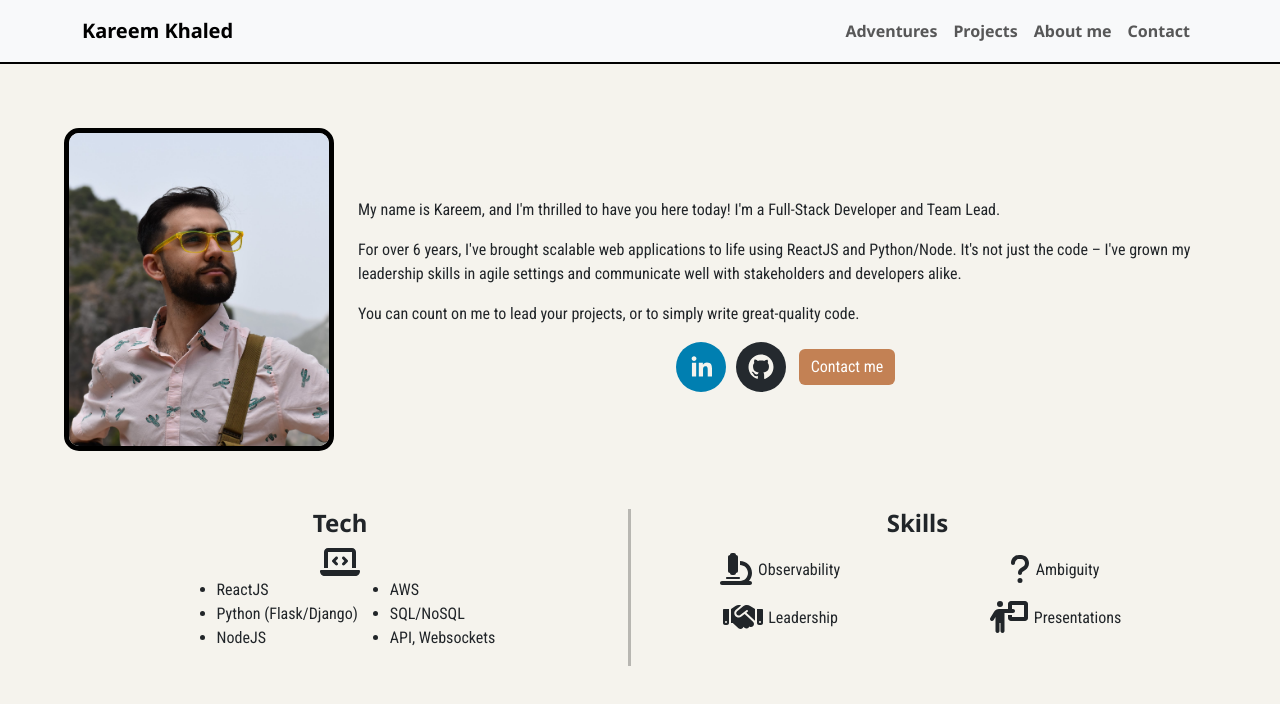
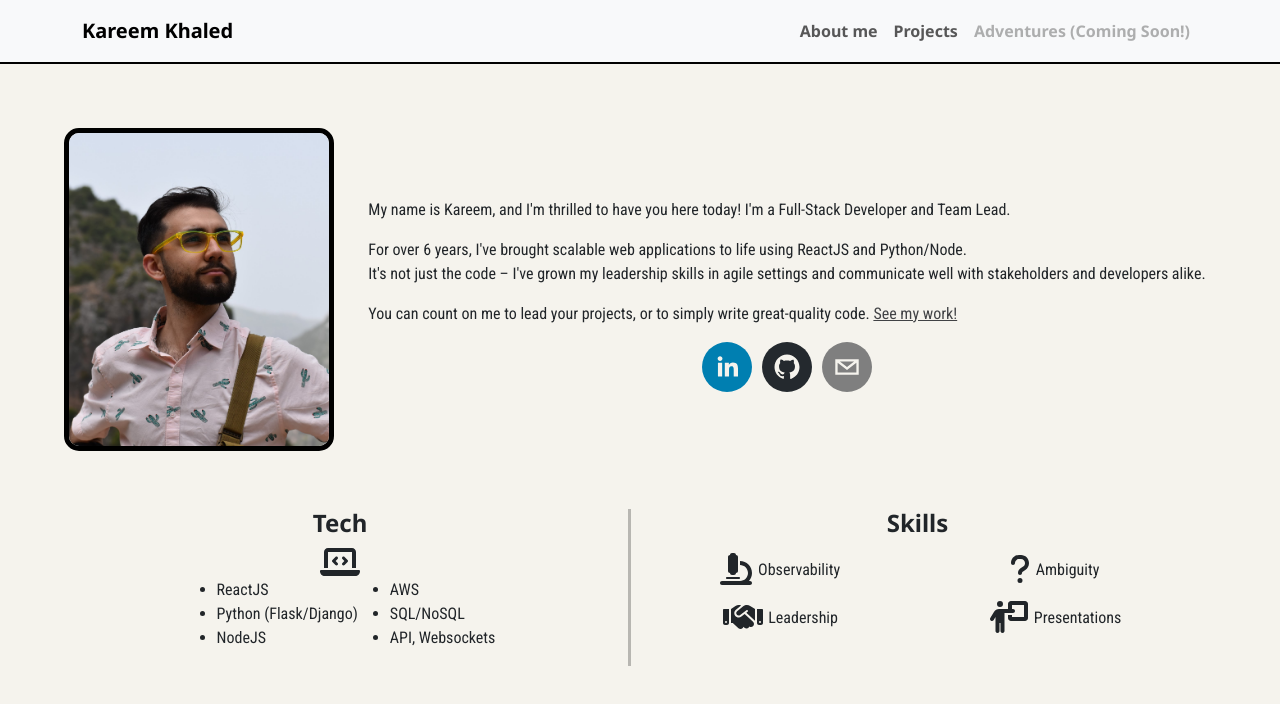
Before and after one commit to CSG55/kareem-portfolio, a React (Create React App) app in the folder kareem-portfolio/: page /about-me in a window 1280 px wide. Shown: the top 704 px of the page. Built offline with nearby package versions, Linux system fonts and the light colour scheme.

Commit message:
enhancing social btns, disabling some pages/tabs that arent yet built

```diff
--- a/kareem-portfolio/src/components/NavBar.js
+++ b/kareem-portfolio/src/components/NavBar.js
@@ -14,10 +14,10 @@ function NavBar() {
                     <Navbar.Toggle aria-controls="basic-navbar-nav" />
                     <Navbar.Collapse id="basic-navbar-nav">
                         <Nav className="ms-auto">
-                            <Nav.Link eventKey="1" as={Link} to="/">Adventures</Nav.Link>
+                            <Nav.Link eventKey="1" as={Link} to="/about-me">About me</Nav.Link>
                             <Nav.Link eventKey="2" as={Link} to="/projects">Projects</Nav.Link>
-                            <Nav.Link eventKey="3" as={Link} to="/about-me">About me</Nav.Link>
-                            <Nav.Link eventKey="3" as={Link} to="/contact">Contact</Nav.Link>
+                            <Nav.Link className={'disabled'} eventKey="3" as={Link} to="/">Adventures (Coming Soon!)</Nav.Link>
+                            {/*<Nav.Link eventKey="3" as={Link} to="/contact">Contact</Nav.Link>*/}
                         </Nav>
                     </Navbar.Collapse>
                 </Container>
--- a/kareem-portfolio/src/components/Skills/SkillsDashboard.js
+++ b/kareem-portfolio/src/components/Skills/SkillsDashboard.js
@@ -2,7 +2,7 @@ import React, {useRef} from 'react';
 import {Col, Row} from "react-bootstrap";
 import {SummaryBlock} from "../common";
 import ImageGallery from "react-image-gallery";
-import { useNavigate} from "react-router-dom";
+import {Link, useNavigate} from "react-router-dom";
 import {FontAwesomeIcon} from "@fortawesome/react-fontawesome";
 import {
     faArrowLeft, faHandshake,
@@ -25,13 +25,13 @@ function SkillsDashboard() {
                 <Col className={'short-blurb-container'} xs={12} sm={7} md={7} lg={8} xl={9}>
                     <div className="short-blurb">
                         <p>My name is Kareem, and I'm thrilled to have you here today! I'm a Full-Stack Developer and Team Lead. </p>
-                        <p>For over 6 years, I've brought scalable web applications to life using ReactJS and Python/Node. It's not just the code – I've grown my leadership skills in agile settings and communicate well with stakeholders and developers alike.</p>
-                        <p>You can count on me to lead your projects, or to simply write great-quality code. </p>
+                        <p>For over 6 years, I've brought scalable web applications to life using ReactJS and Python/Node. <br/>It's not just the code – I've grown my leadership skills in agile settings and communicate well with stakeholders and developers alike.</p>
+                        <p>You can count on me to lead your projects, or to simply write great-quality code. <Link target="_blank" to={'/projects'}>See my work!</Link> </p>
                     </div>
                     <div className={'contact-btns'}>
-                        <SocialIcon url="https://www.linkedin.com/in/kareem-khaled-35a72773/" />
-                        <SocialIcon url="https://github.com/CSG55/" />
-                        <a target="_blank" className={'btn btn-primary'} href={"mailto:khaled.kareem0506@gmail.com"}>Contact me</a>
+                        <SocialIcon target="_blank"  url="https://www.linkedin.com/in/kareem-khaled-35a72773/" />
+                        <SocialIcon target="_blank"  url="https://github.com/CSG55/" />
+                        <SocialIcon target="_blank"  url="mailto:khaled.kareem0506@gmail.com" />
                     </div>
                 </Col>
             </Row>
--- a/kareem-portfolio/src/styles/App.scss
+++ b/kareem-portfolio/src/styles/App.scss
@@ -186,3 +186,7 @@ blockquote {
   width: fit-content;
   cursor: pointer;
 }
+
+a {
+  color: $secondary-olive;
+}
```
